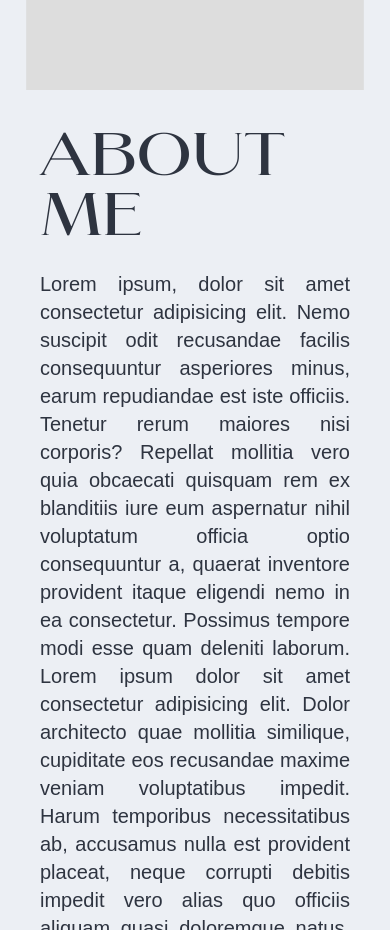
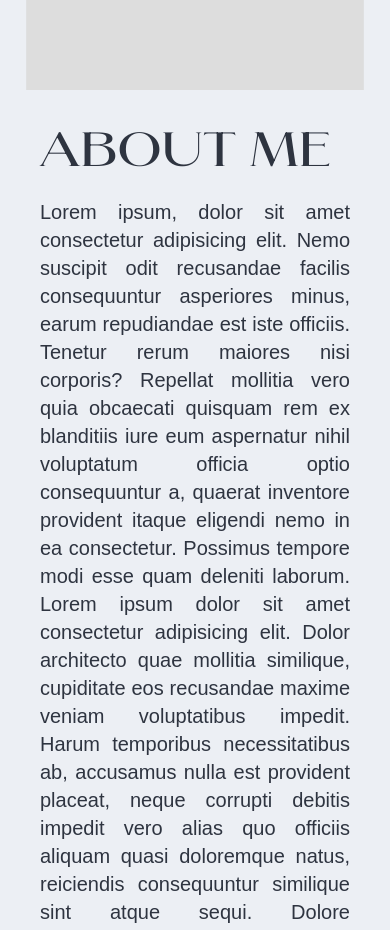
Before and after one commit to Gen0miX/jonas-resume, a Next.js app: page / in a window 390 px wide. Shown: the part 1420-2350 px from the top of the page. Built offline with nearby package versions, Linux system fonts and the light colour scheme; a web font is replaced by a local one.

Commit message:
reduce h1 about me font size

```diff
--- a/components/AboutMe.tsx
+++ b/components/AboutMe.tsx
@@ -20,7 +20,7 @@ export default function AboutMe() {
           className="mb-5 h-[60vh] lg:ml-10"
         />
         <div className="flex flex-col mx-10 justify-center">
-          <h1 className="font-heading text-6xl my-5 text-left lg:hidden">
+          <h1 className="font-heading text-5xl my-5 text-left sm:text-6xl lg:hidden">
             ABOUT ME
           </h1>
           <p className="font-sans font-medium text-justify text-xl">
```
